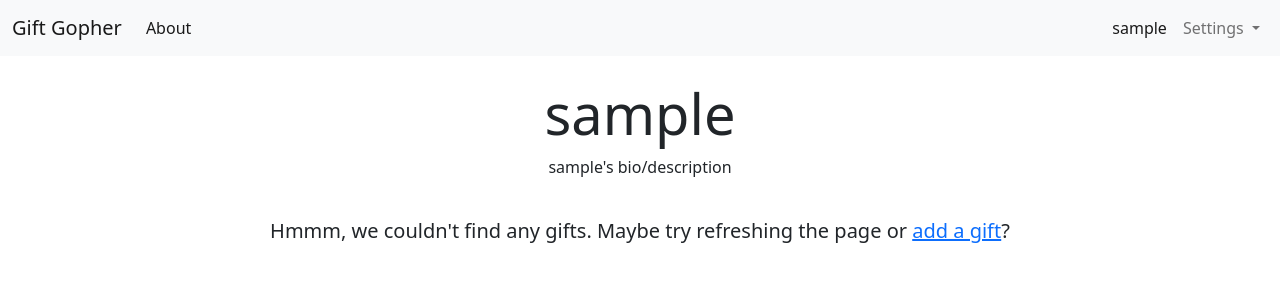
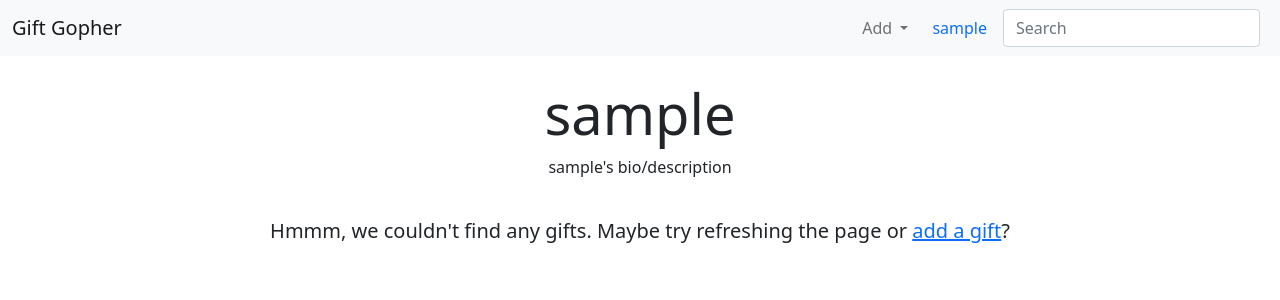
Before and after one commit to tobywiedenhoefer/giftgopher, a Flask app: a page that uses templates/layout.html in a window 1280 px wide. Shown: the top 300 px of the page. Run offline with Flask 2, Linux system fonts and the light colour scheme; the visitor is signed in with stand-in values (Sample User, id 1); data comes from the database, SQL or seed files in the repository; data that the repository does not hold is empty.

Commit message:
Fixed Navbar

```diff
--- a/templates/layout.html
+++ b/templates/layout.html
@@ -17,49 +17,46 @@
 </head>
 <body>
     <!-- Nav Bar -->
-    <nav class="navbar navbar-expand-lg navbar-light bg-light">
+    <nav class="navbar navbar-expand-lg navbar-light bg-light navbar-expand">
         <div class="container-fluid">
             <a class="navbar-brand" href="{{url_for('splash')}}">Gift Gopher</a>
-            <button class="navbar-toggler" type="button" data-bs-toggle="collapse" data-bs-target="#navbarNav" aria-controls="navbarNav" aria-expanded="false" aria-label="Toggle navigation">
-                <span class="navbar-toggler-icon"></span>
-            </button>
-            <div class="collapse navbar-collapse" id="navbarNav">
-                <ul class="navbar-nav">
-                    <li class="nav-item">
-                        <a class="nav-link active" aria-current="page" href="#">About</a>
+
+            <!-- if user is authenticated -->
+            {% if current_user.is_authenticated %}
+            <div class="collapse navbar-collapse" id="navbarSupportedContent">
+                <ul class="navbar-nav ms-auto">
+                    <li class="nav-item dropdown">
+                        <a class="nav-link dropdown-toggle" href="#" id="navbarDropdown" role="button" data-bs-toggle="dropdown" aria-expanded="false">
+                            Add
+                        </a>
+                        <ul class="dropdown-menu" aria-labelledby="navbarDropdown">
+                            <li><a class="dropdown-item" href="{{url_for('gifts_add', username=current_user.username)}}">Gifts</a></li>
+                            <li><a class="dropdown-item" href="#">Holidays</a></li>
+                        </ul>
                     </li>
                 </ul>
-                <ul class="navbar-nav ms-auto">
+            </div>
+            <a class="nav-link active ms-auto" href="#">{{current_user.username}}</a>
+            <form class="d-flex">
+                <input class="form-control me-2" type="search" placeholder="Search" aria-label="Search">
+            </form>
 
-                    <!-- if user is not logged in -->
-                    {% if current_user.is_authenticated %}
-                        <li class="nav-item">
-                            <a class="nav-link active" aria-current="page" href="{{url_for('profile', username=current_user.username)}}">{{current_user.username}}</a>
-                        </li>
-                        <li class="nav-item dropdown">
-                            <a class="nav-link dropdown-toggle" href="#" id="navbarDropdown" role="button" data-bs-toggle="dropdown" aria-expanded="false">
-                                Settings
-                            </a>
-                            <ul class="dropdown-menu" aria-labelledby="navbarDropdown">
-                                <li><a class="dropdown-item" href="{{url_for('logout')}}">Log Out</a> </li>
-                            </ul>
-                        </li>
+            <!-- if user is not -->
+            {% else %}
+            <div class="collapse navbar-collapse" id="navbarNavAltMarkup">
+                <div class="navbar-nav ms-auto">
 
-                    <!-- if user is logged in/authenticated -->
-                    {% else %}
-                        {% if title != 'Log In' %}
-                            <li class="nav-item">
-                                <a class="nav-link active" aria-current="page" href="{{url_for('login')}}">Log In</a>
-                            </li>
-                        {% endif %}
-                        {% if title != 'Sign Up' %}
-                            <li class="nav-item">
-                                <a class="nav-link active" aria-current="page" href="{{url_for('signup')}}">Sign Up</a>
-                            </li>
-                        {% endif %}
+                    <!-- if user is on login or signup page -->
+                    {% if title != 'Log In' and title != 'Sign Up'%}
+                    <a class="nav-link active ms-auto" aria-current="page" href="{{url_for('login')}}">Log In</a>
+                    <a class="nav-link active ms-auto" aria-current="page" href="{{url_for('signup')}}">Sign Up</a>
                     {% endif %}
-                </ul>
+
+                </div>
             </div>
+
+            {% endif %}
+
         </div>
     </nav>
     <!-- body content -->
--- a/templates/profile.html
+++ b/templates/profile.html
@@ -29,8 +29,10 @@
         </div>
         {% endfor %}
     </div>
+    {% elif owner %}
+        <h5 class="text-center">Hmmm, we couldn't find any gifts. Maybe try refreshing the page or <a href="{{url_for('gifts_add', username=current_user.username)}}">add a gift</a>?</h5>
     {% else %}
-        <h5 class="text-center">Hmmm, we couldn't find any gifts. Maybe try refreshing the page or <a href="{{url_for('gifts_add')}}">add a gift</a>?</h5>
+        <h5 class="text-center">It looks like {{profile_user}} has not added any gifts (yet)!</h5>
     {% endif %}
 </div>
 {% endblock bodycontent%}
```
